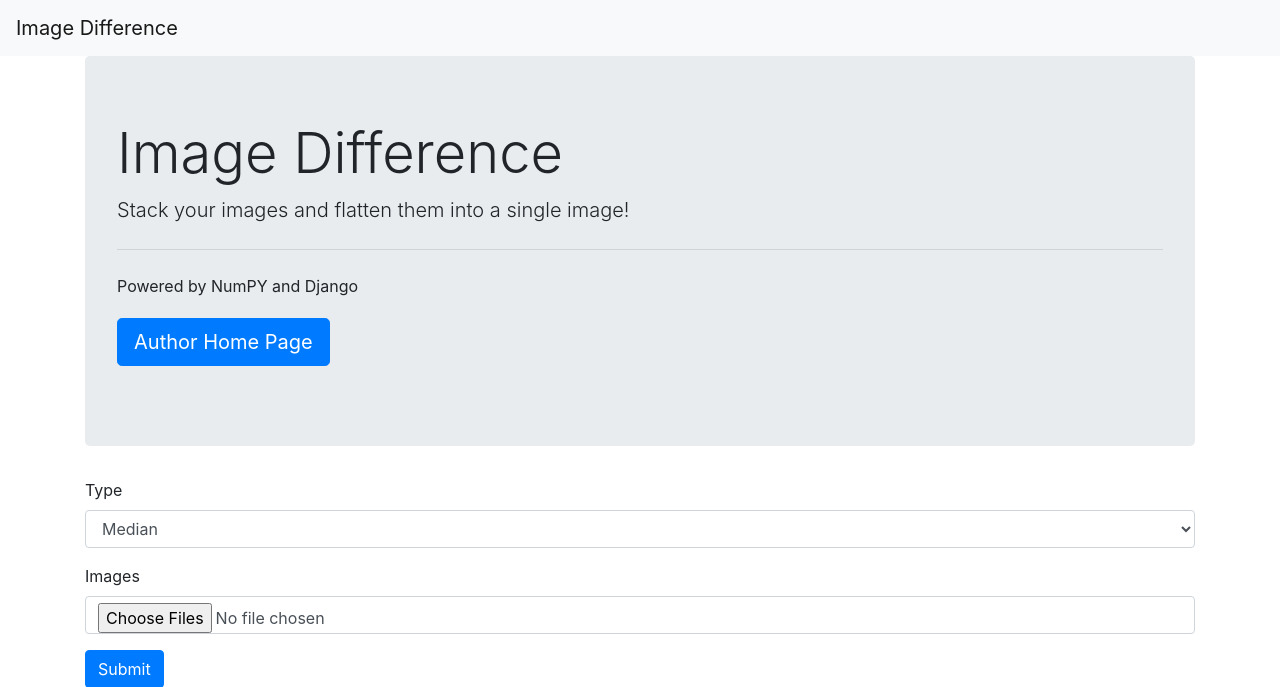
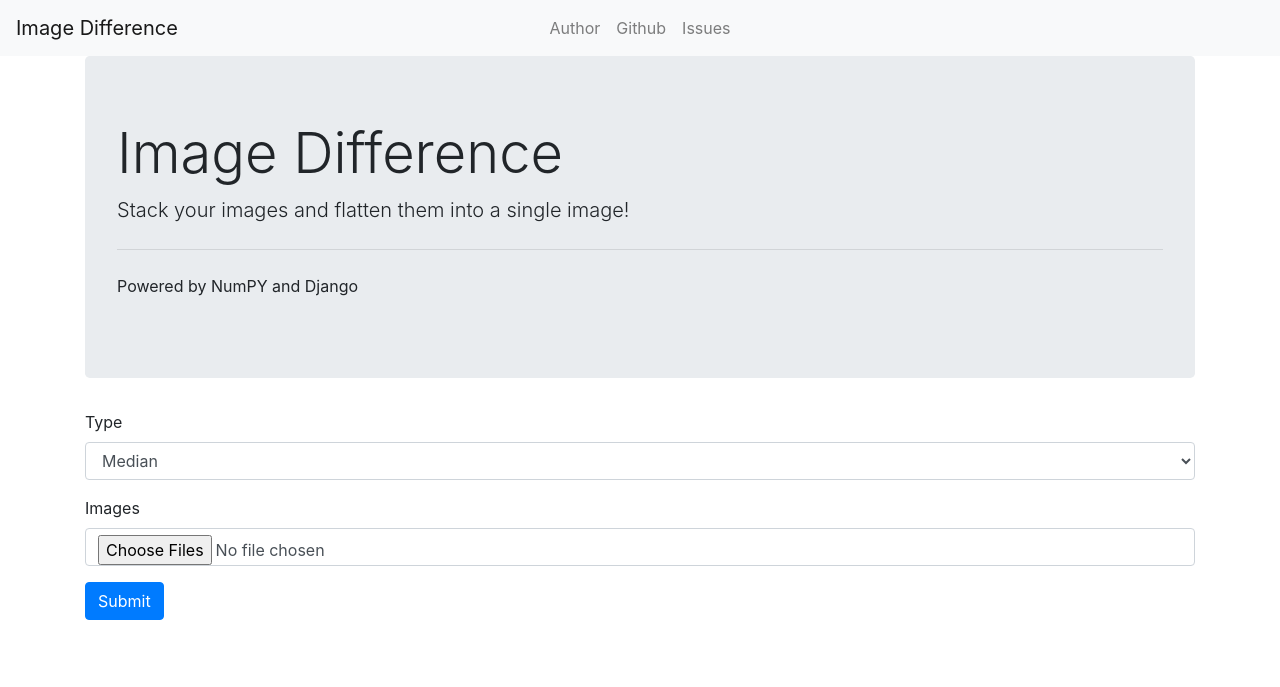
Before and after one commit to tyler71/id_django, a Django app: page / in a window 1280 px wide. Shown: the top 687 px of the page. Run offline with Django 3.2, Linux system fonts and the light colour scheme; some libraries are stand-ins or nearby versions.

Commit message:
list author page, github and issues

```diff
--- a/app/convertimage/templates/_navbar.html
+++ b/app/convertimage/templates/_navbar.html
@@ -1,3 +1,22 @@
-<nav class="navbar navbar-light bg-light">
-    <a class="navbar-brand" href="{% url 'home' %}">Image Difference</a>
+
+<nav class="navbar navbar-expand-sm navbar-light bg-light flex-nowrap sticky-top">
+    <button class="navbar-toggler mr-2" type="button" data-toggle="collapse" data-target="#listitems">
+        <span class="navbar-toggler-icon"></span>
+    </button>
+    <span class="w-100"><a class="navbar-brand" href="{% url 'home' %}">Image Difference</a></span>
+
+    <div id="listitems" class="navbar-collapse collapse w-100 justify-content-center">
+        <ul class="navbar-nav mx-auto">
+            <li class="nav-item">
+                <a class="nav-link" href="https://tylery.org">Author</a>
+            </li>
+            <li class="nav-item">
+                <a class="nav-link" href="https://github.com/tyler71/id_django">Github</a>
+            </li>
+            <li class="nav-item">
+                <a class="nav-link" href="https://github.com/tyler71/id_django/issues">Issues</a>
+            </li>
+        </ul>
+    </div>
+    <div class="w-100"><!--spacer--></div>
 </nav>
--- a/app/convertimage/templates/home.html
+++ b/app/convertimage/templates/home.html
@@ -15,9 +15,6 @@ Variables needed:
     <p class="lead">Stack your images and flatten them into a single image!</p>
     <hr class="my-4">
     <p>Powered by NumPY and Django</p>
-    <p class="lead">
-      <a class="btn btn-primary btn-lg mt-1" href="https://tylery.org" role="button">Author Home Page</a>
-    </p>
   </div>
 </div>
 <div class="container" id="convert">
@@ -48,7 +45,7 @@ Variables needed:
   {% for img_object in related_images %}
   {% if not forloop.first %}
       <div class="card col">
-        <a href="{{ img_object.result.url }}"><img class="card-img-top" src="{{ img_object.result.url }}"></a>
+        <a href="{{ img_object.result.url }}"><img class="card-img-top" src="{{ img_object.result.url }}" loading="lazy"></a>
         <p class="card-body">{{ img_object.conversion}} using {{ img_object.images_used }} images</p>
         <p class="card-text ml-1"><small class="text-muted">Uploaded on {{ img_object.submitted | date:'l jS' }}</small></p>
       </div>
```
